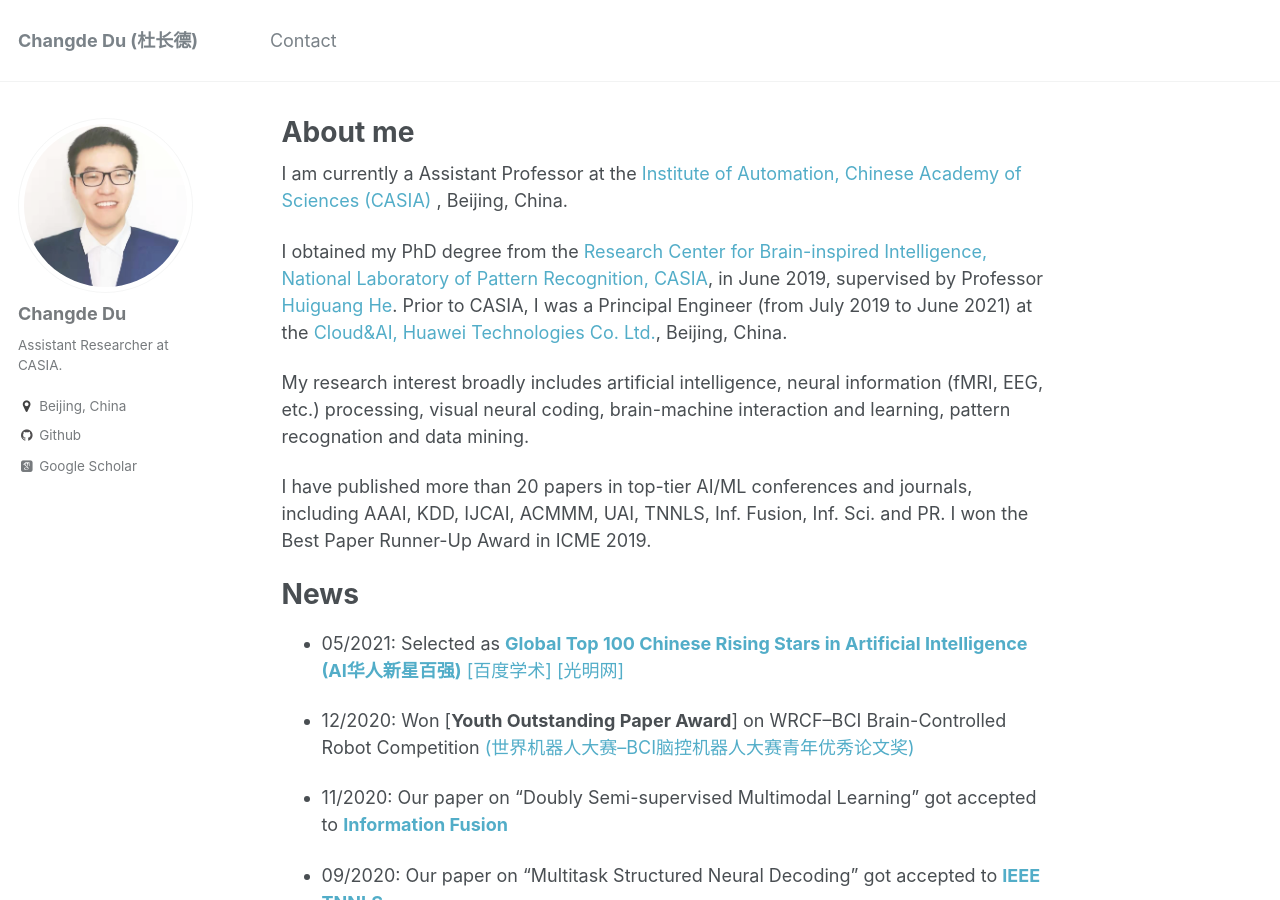
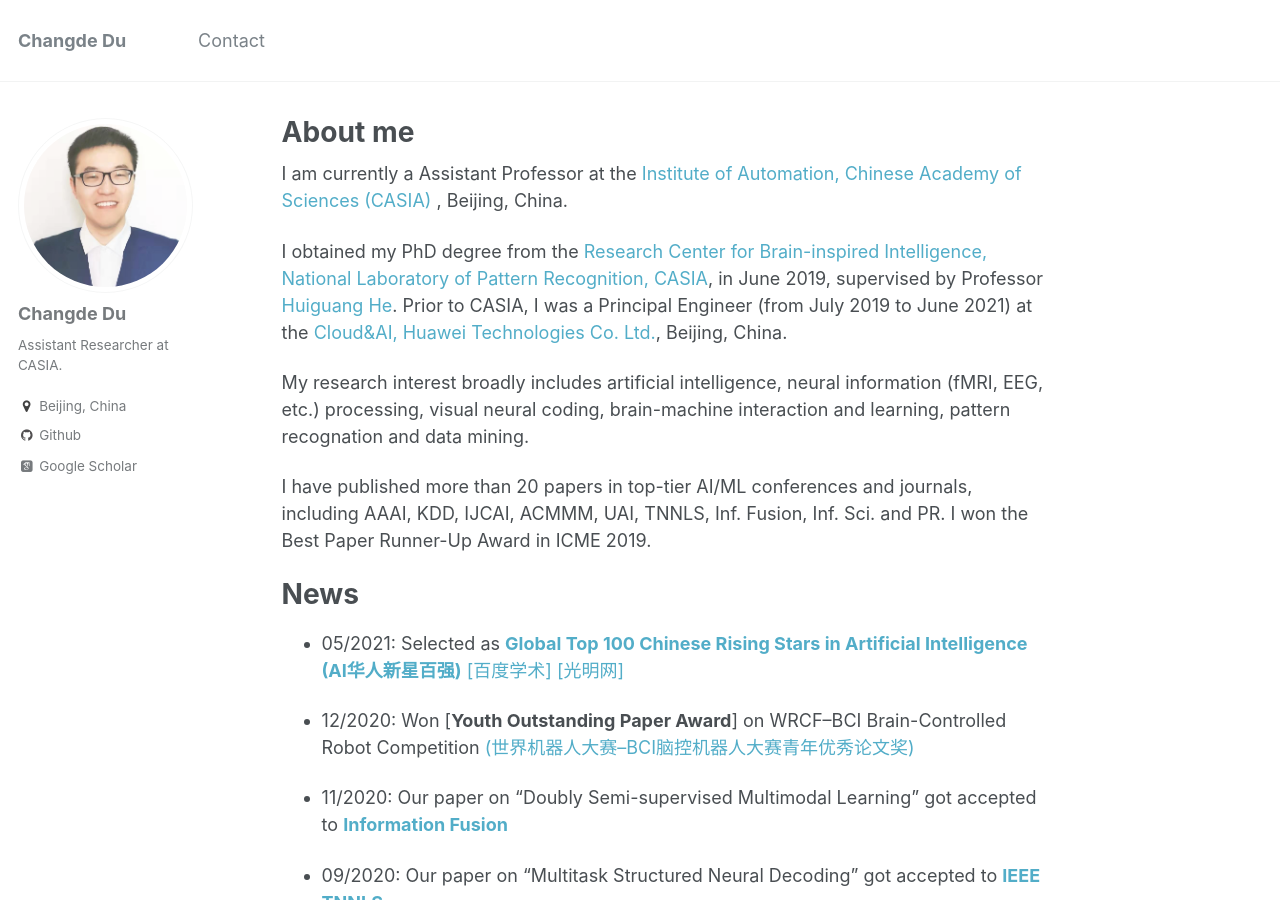
Before and after one commit to ChangdeDu/changdedu.github.io, a Jekyll site: the page built from _pages/about.md, in a window 1280 px wide and 900 px high. Built offline with Jekyll 4.4.1, drawn with Linux system fonts in a browser that asks for light colours; some web fonts are replaced.

Commit message:
Create _config.yml

```diff
--- a/_config.yml
+++ b/_config.yml
@@ -7,7 +7,7 @@
 
 # Site Settings
 locale                   : "China"
-title                    : "Changde Du (杜长德)"
+title                    : "Changde Du"
 title_separator          : "-"
 name                     : &name "Changde Du (杜长德)"
 description              : &description "Assistant Researcher at CASIA"
```
